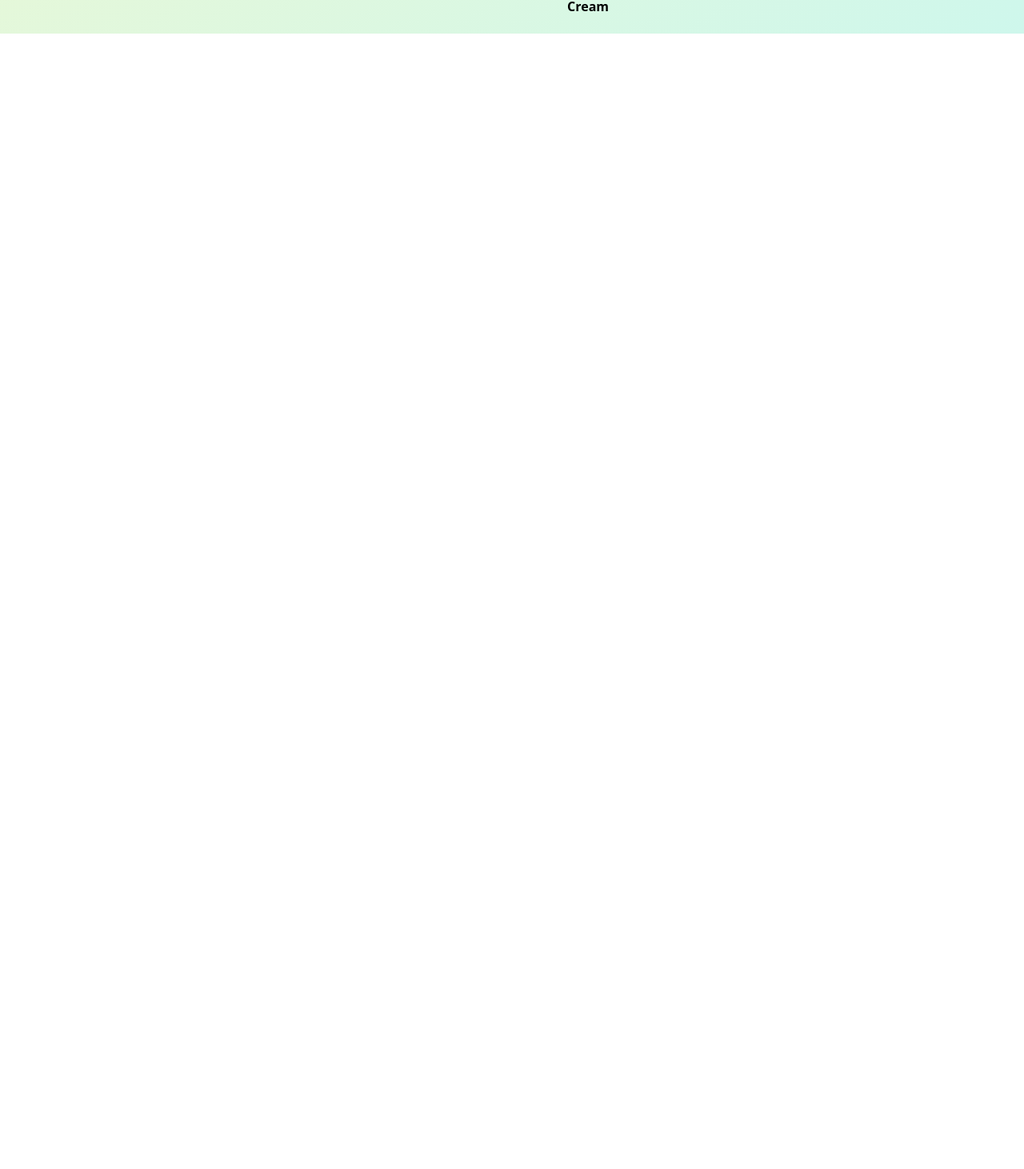
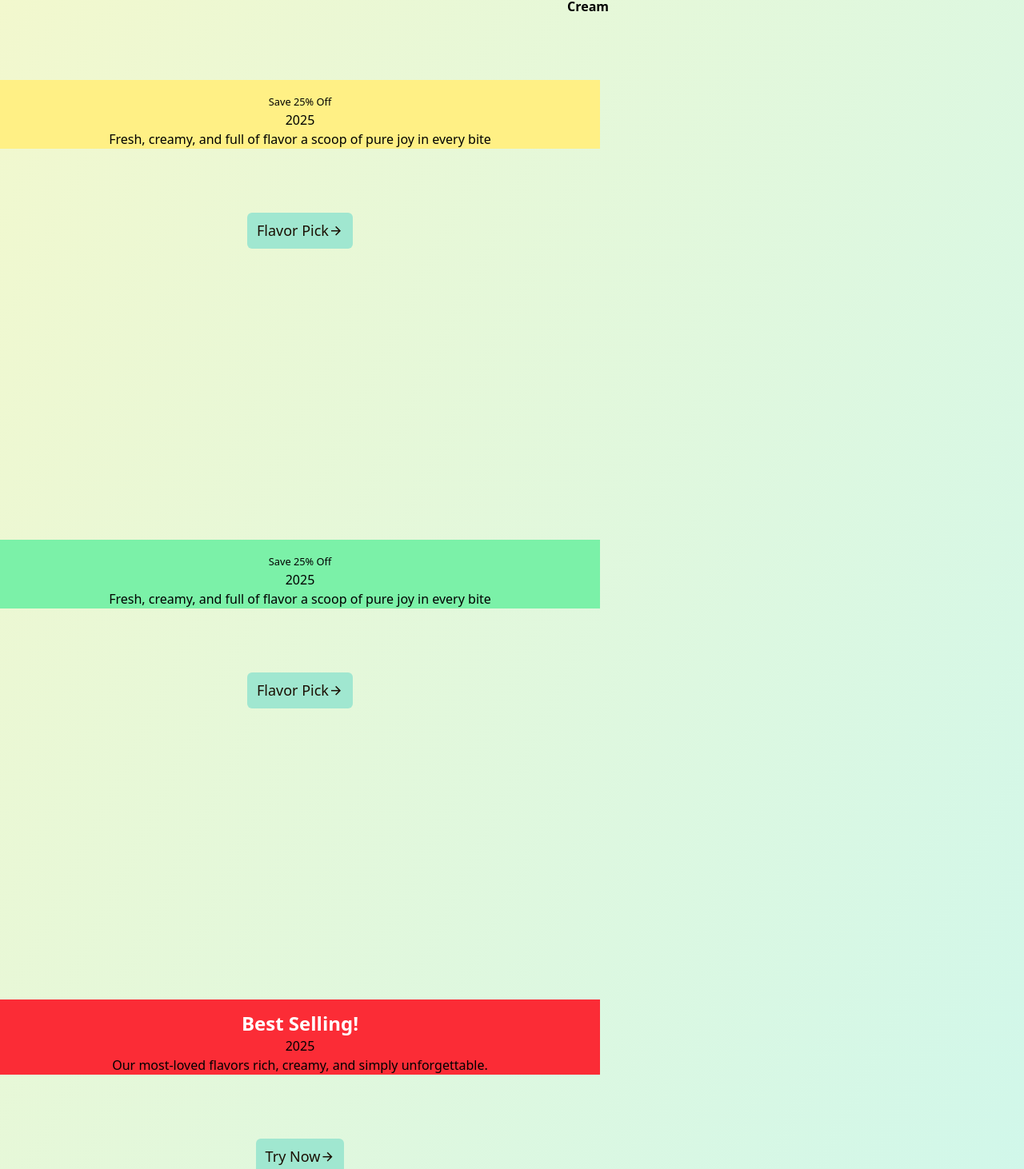
Before and after one commit to Darshani24/Ice-Cream_Parlor, a React (Vite) app in the folder project-ice-cream/: page / in a window 1280 px wide. Shown: the part 758-2220 px from the top of the page at 80% size. Before the commit the page ends 800 px from the top, so only its background shows below. Built offline with nearby package versions, Linux system fonts and the light colour scheme; a web font is replaced by a local one.

Commit message:
Added the Banner

```diff
--- a/project-ice-cream/src/Pages/Index/Index.jsx
+++ b/project-ice-cream/src/Pages/Index/Index.jsx
@@ -125,6 +125,43 @@ function Index() {
  </Swiper>
 </section>
 
+<section>
+
+  <div className='flex mt-20 gap-[25px] flex-wrap  text-center '>
+
+    <div className='selstyle w-[750px]  h-[550px]  rounded-[5px] ' >
+     <div className='bg-yellow-200 pt-3.5'>
+     <small>Save 25% Off</small>
+      <h3 className=''>2025</h3>
+      <p className='mb-20'>Fresh, creamy, and full of flavor a scoop of pure joy in every bite</p>
+     </div>
+      <button className='min-btn'>Flavor Pick<i className='ri-arrow-right-line'></i></button>
+    </div>
+
+
+
+    <div className='selstyle w-[750px]  h-[550px] rounded-[5px] '>
+    <div className='bg-green-300 pt-3.5'>
+    <small className=''>Save 25% Off</small>
+      <h3>2025</h3>
+      <p className='mb-20'>Fresh, creamy, and full of flavor a scoop of pure joy in every bite</p>
+    </div>
+      <button className='min-btn'>Flavor Pick<i className='ri-arrow-right-line'></i></button>
+    </div>
+
+
+    <div className='selstyle w-[750px]  h-[550px]  rounded-[5px]'>
+    <div className='bg-red-500 pt-3.5'>
+    <small className='text-white font-bold text-2xl'>Best Selling!</small>
+      <h3>2025</h3>
+      <p className='mb-20'>Our most-loved flavors rich, creamy, and simply unforgettable.</p>
+    </div>
+      <button className='min-btn'>Try Now<i className='ri-arrow-right-line'></i></button>
+    </div>
+  </div>
+
+</section>
+
 
 
     </>
--- a/project-ice-cream/src/index.css
+++ b/project-ice-cream/src/index.css
@@ -38,3 +38,6 @@
 .card:hover{
   @apply flex flex-col ;
 }
+.min-btn{
+  @apply bg-[#A0E7D0] hover:bg-[#8dd4bf] text-[#1B0F03] px-2 py-2 text-xl md:text-lg rounded-[6px] md:px-3 md:py-2 ;
+}
```
